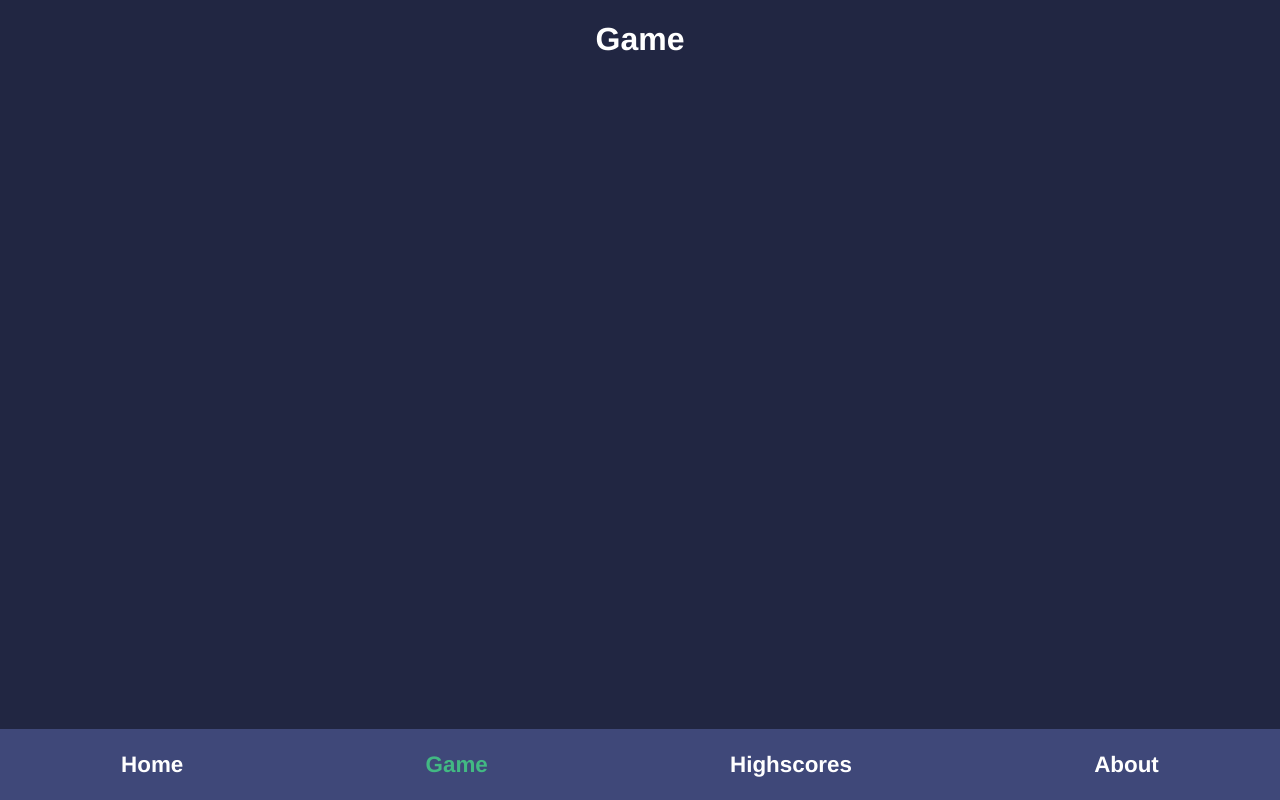
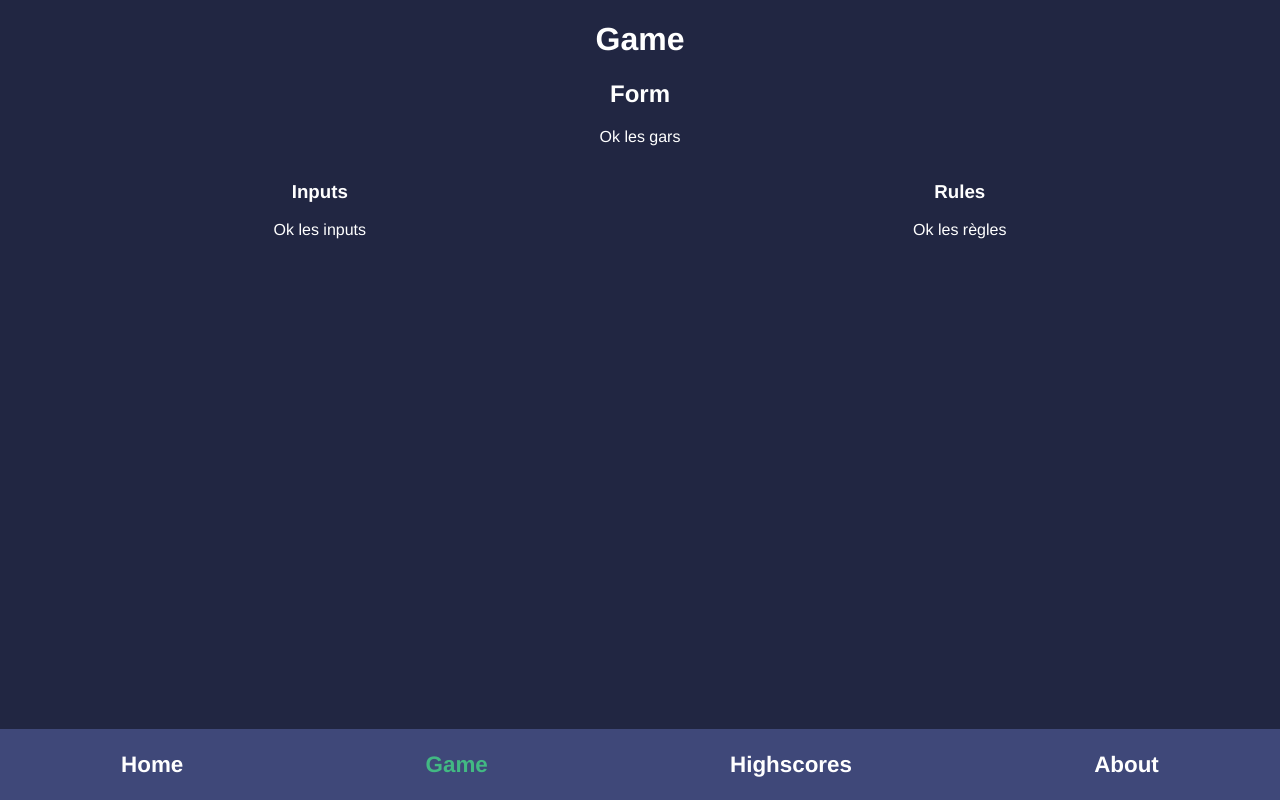
Before and after one commit to Rutabadev/Form, a Vue app: page /game in a window 1280 px wide. Built offline with nearby package versions, Linux system fonts and the light colour scheme.

Commit message:
setup components and layouts

```diff
--- /dev/null
+++ b/src/components/Form.vue
@@ -0,0 +1,36 @@
+<template>
+  <div class="form">
+    <h2>Form</h2>
+    <p>{{ msg }}</p>
+    <div class="panels">
+      <Inputs></Inputs>
+      <Rules></Rules>
+    </div>
+  </div>
+</template>
+
+<script lang="ts">
+import { Component, Vue } from 'vue-property-decorator'
+import Inputs from '@/components/Inputs.vue'
+import Rules from '@/components/Rules.vue'
+
+@Component({
+  name: 'form',
+  components: {
+    Inputs,
+    Rules
+  }
+})
+export default class Form extends Vue {
+  private msg: string = 'Ok les gars';
+}
+</script>
+
+<style lang="scss">
+  .form {
+    .panels {
+      display: flex;
+      justify-content: space-around;
+    }
+  }
+</style>
--- /dev/null
+++ b/src/components/Inputs.vue
@@ -0,0 +1,15 @@
+<template>
+  <div class="inputs">
+    <h3>Inputs</h3>
+    <p>{{ msg }}</p>
+  </div>
+</template>
+
+<script lang="ts">
+import { Component, Vue } from 'vue-property-decorator'
+
+@Component
+export default class Inputs extends Vue {
+  private msg: string = 'Ok les inputs';
+}
+</script>
--- /dev/null
+++ b/src/components/Rules.vue
@@ -0,0 +1,15 @@
+<template>
+  <div class="rules">
+    <h3>Rules</h3>
+    <p>{{ msg }}</p>
+  </div>
+</template>
+
+<script lang="ts">
+import { Component, Vue } from 'vue-property-decorator'
+
+@Component
+export default class Rules extends Vue {
+  private msg: string = 'Ok les règles';
+}
+</script>
--- a/src/views/Game.vue
+++ b/src/views/Game.vue
@@ -1,5 +1,17 @@
 <template>
   <div class="game">
     <h1>Game</h1>
+    <Form></Form>
   </div>
 </template>
+
+<script>
+import Form from '@/components/Form.vue'
+
+export default {
+  name: 'game',
+  components: {
+    Form
+  }
+}
+</script>
```
